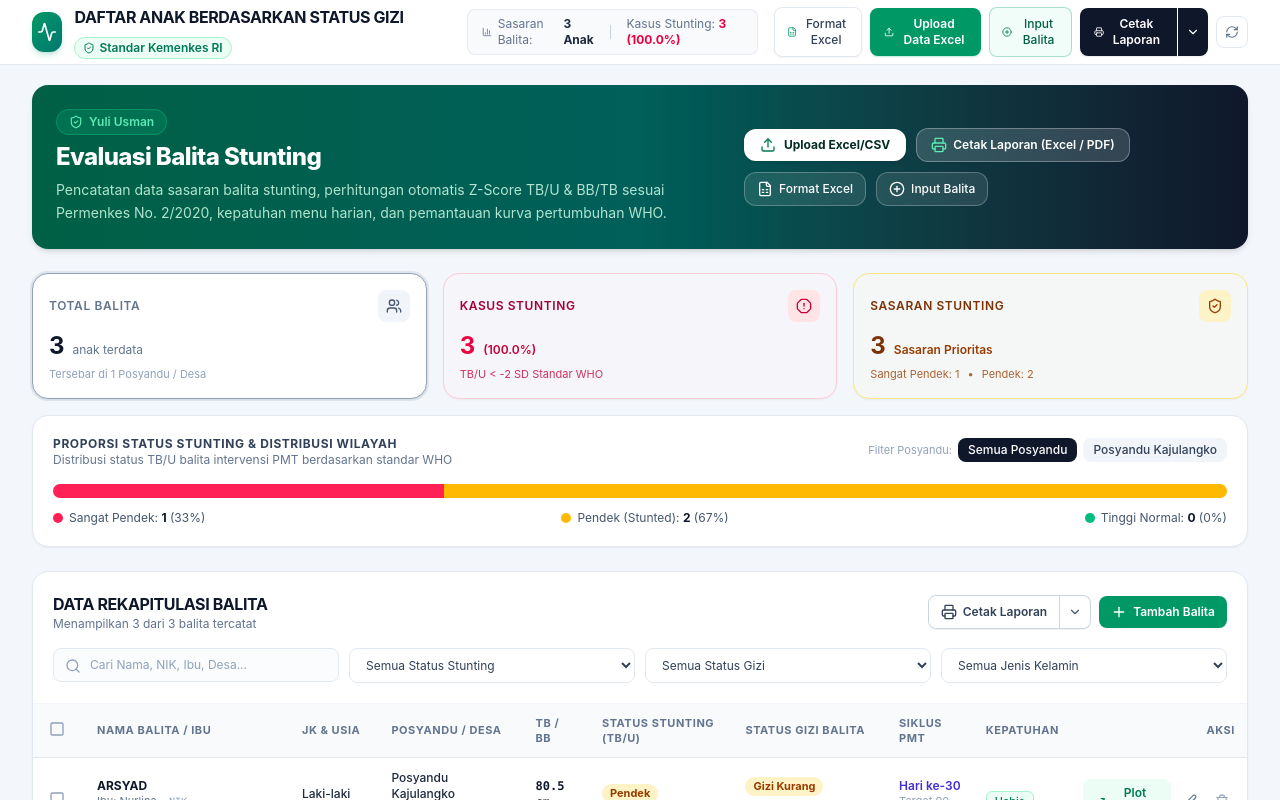
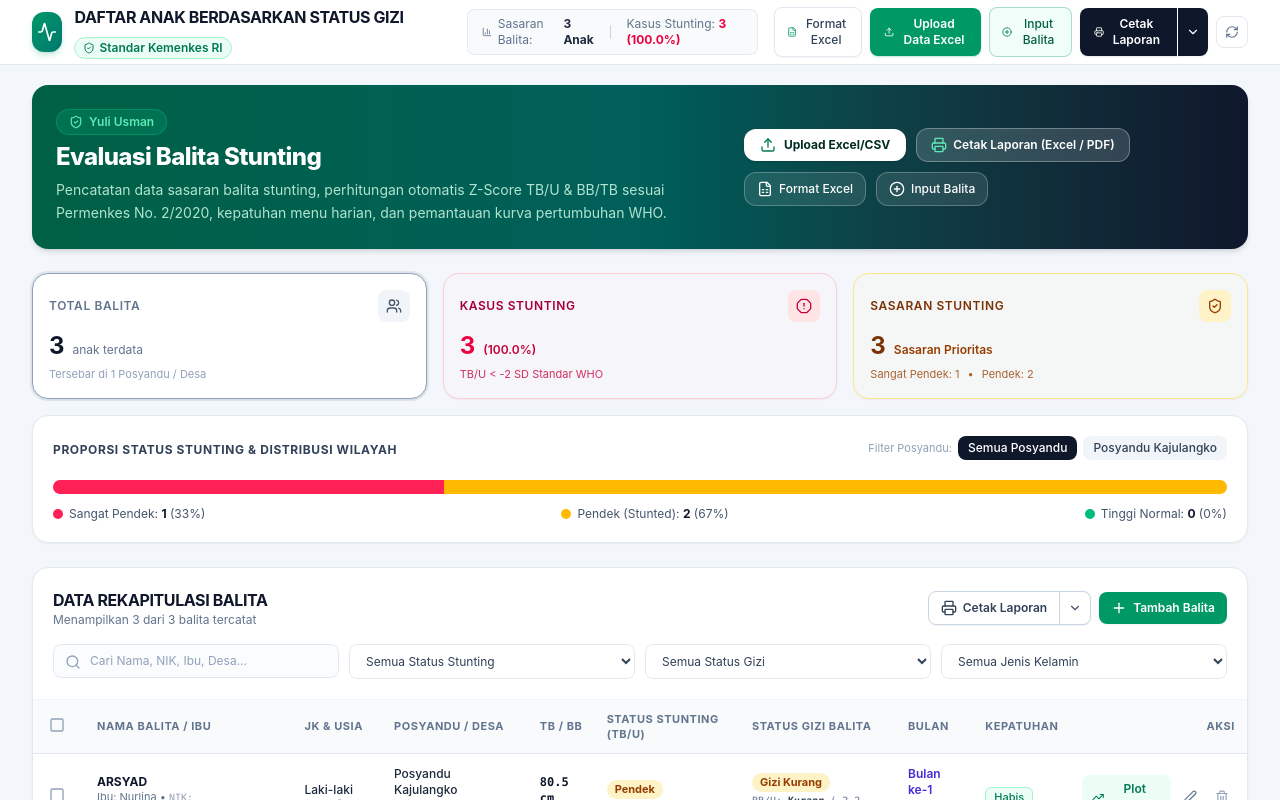
Before and after one commit to taufikrasyid10-dot/Taufik-Rasyid, a React (Vite) app: page / in a window 1280 px wide. Shown: the top 800 px of the page. Built offline with nearby package versions, Linux system fonts and the light colour scheme.

Commit message:
refactor: rename terminology from PMT to Stunting
Generalize application terminology to focus on stunting monitoring rather than specific PMT programs, and update progress tracking to monthly increments.

```diff
--- a/src/App.tsx
+++ b/src/App.tsx
@@ -70,7 +70,7 @@ export default function App() {
   const handleResetData = () => {
     if (confirm('Kembalikan data ke 3 balita sasaran stunting (ARSYAD, MOHAMMAD ALFA RISKI, NURHAFIZAH)?')) {
       setData(INITIAL_PMT_DATA);
-      showToast('Data berhasil diperbarui: 3 balita stunting sasaran PMT.');
+      showToast('Data berhasil diperbarui: 3 balita sasaran stunting.');
     }
   };
 
@@ -89,7 +89,7 @@ export default function App() {
           setIsManualEntryOpen(true);
         }}
         onOpenPrintReport={() => setIsPrintReportOpen(true)}
-        onExportExcel={() => exportDataToExcel(data, 'Cetakan_Evaluasi_PMT_Stunting')}
+        onExportExcel={() => exportDataToExcel(data, 'Cetakan_Evaluasi_Stunting')}
         onResetData={handleResetData}
       />
 
@@ -191,7 +191,7 @@ export default function App() {
       <footer className="border-t border-slate-200 bg-white py-4 mt-auto print:hidden">
         <div className="mx-auto max-w-7xl px-4 sm:px-6 lg:px-8 flex flex-col sm:flex-row items-center justify-between gap-2 text-xs text-slate-500">
           <div>
-            Sistem Penguplotan &amp; Evaluasi Antropometri Balita PMT Stunting • Standar Kemenkes RI
+            Sistem Penguplotan &amp; Evaluasi Antropometri Balita Stunting • Standar Kemenkes RI
           </div>
           <div>
             Data tersimpan aman di penyimpanan lokal peramban web
--- a/src/components/GrowthCurvePlot.tsx
+++ b/src/components/GrowthCurvePlot.tsx
@@ -163,7 +163,7 @@ export default function GrowthCurvePlot({ balita, onClose, onSelectAnother, allB
               <p className="text-base font-bold text-slate-800 mt-0.5">
                 {tbGain >= 0 ? `+${tbGain}` : tbGain} cm
               </p>
-              <span className="text-[10px] text-slate-400">Selama siklus PMT</span>
+              <span className="text-[10px] text-slate-400">Selama pemantauan</span>
             </div>
 
             <div className="rounded-xl border border-slate-200 bg-slate-50/70 p-3">
@@ -183,7 +183,7 @@ export default function GrowthCurvePlot({ balita, onClose, onSelectAnother, allB
                 Kemajuan Program
               </span>
               <p className="text-base font-bold text-indigo-700 mt-0.5">
-                Hari ke-{balita.hariPMT} / {balita.totalHariProgram}
+                Bulan ke-{Math.max(1, Math.ceil(balita.hariPMT / 30))} (Hari {balita.hariPMT})
               </p>
               <div className="w-full bg-slate-200 rounded-full h-1.5 mt-1">
                 <div
@@ -196,7 +196,7 @@ export default function GrowthCurvePlot({ balita, onClose, onSelectAnother, allB
             <div className="rounded-xl border border-slate-200 bg-slate-50/70 p-3">
               <span className="text-[11px] text-slate-500 flex items-center gap-1">
                 <Award className="h-3.5 w-3.5 text-amber-600" />
-                Kepatuhan PMT
+                Tingkat Kepatuhan
               </span>
               <p className="text-base font-bold text-amber-800 mt-0.5">
                 {balita.kepatuhan}
@@ -412,13 +412,13 @@ export default function GrowthCurvePlot({ balita, onClose, onSelectAnother, allB
           {/* Full History Timeline Table */}
           <div>
             <h4 className="text-xs font-bold uppercase text-slate-500 tracking-wider mb-2">
-              Log Riwayat Pengukuran Siklus PMT
+              Log Riwayat Pengukuran Bulanan
             </h4>
             <div className="overflow-hidden rounded-xl border border-slate-200">
               <table className="w-full text-left text-xs text-slate-700">
                 <thead className="bg-slate-50 text-[11px] font-semibold text-slate-500 uppercase border-b border-slate-200">
                   <tr>
-                    <th className="px-3 py-2.5">Siklus</th>
+                    <th className="px-3 py-2.5">Bulan</th>
                     <th className="px-3 py-2.5">Tanggal</th>
                     <th className="px-3 py-2.5">Tinggi (cm)</th>
                     <th className="px-3 py-2.5">Berat (kg)</th>
@@ -433,7 +433,7 @@ export default function GrowthCurvePlot({ balita, onClose, onSelectAnother, allB
                       onClick={() => setSelectedPointIndex(idx)}
                       className={`cursor-pointer hover:bg-slate-50 ${activePoint === p ? 'bg-emerald-50/60 font-medium' : ''}`}
                     >
-                      <td className="px-3 py-2 font-semibold text-emerald-800">Hari ke-{p.hariPMT}</td>
+                      <td className="px-3 py-2 font-semibold text-emerald-800">Bulan ke-{Math.max(1, Math.ceil(p.hariPMT / 30))} (Hari {p.hariPMT})</td>
                       <td className="px-3 py-2">{p.tanggal}</td>
                       <td className="px-3 py-2 font-mono">{p.tinggiBadan} cm</td>
                       <td className="px-3 py-2 font-mono">{p.beratBadan} kg</td>
--- a/src/components/ManualEntryModal.tsx
+++ b/src/components/ManualEntryModal.tsx
@@ -162,7 +162,7 @@ export default function ManualEntryModal({
         <div className="flex items-center justify-between border-b border-slate-100 px-6 py-4 bg-slate-50">
           <div>
             <h2 className="text-base font-bold text-slate-900">
-              {initialData ? 'Ubah Data Balita PMT' : 'Input Data Balita PMT Baru'}
+              {initialData ? 'Ubah Data Balita' : 'Input Data Balita Baru'}
             </h2>
             <p className="text-xs text-slate-500">
               Formulir pencatatan pengukuran dan kalkulasi status stunting otomatis
--- a/src/components/PmtDataTable.tsx
+++ b/src/components/PmtDataTable.tsx
@@ -144,9 +144,9 @@ export default function PmtDataTable({
     }
 
     if (format === 'xlsx') {
-      exportDataToExcel(exportTargets, `Rekap_PMT_Stunting_${selectedPosyandu !== 'Semua' ? selectedPosyandu : 'Semua'}`);
+      exportDataToExcel(exportTargets, `Rekap_Stunting_${selectedPosyandu !== 'Semua' ? selectedPosyandu : 'Semua'}`);
     } else {
-      exportDataToCSV(exportTargets, `Rekap_PMT_Stunting_${selectedPosyandu !== 'Semua' ? selectedPosyandu : 'Semua'}`);
+      exportDataToCSV(exportTargets, `Rekap_Stunting_${selectedPosyandu !== 'Semua' ? selectedPosyandu : 'Semua'}`);
     }
   };
 
@@ -396,7 +396,7 @@ export default function PmtDataTable({
               <th className="px-3 py-3">TB / BB</th>
               <th className="px-3 py-3">Status Stunting (TB/U)</th>
               <th className="px-3 py-3">Status Gizi Balita</th>
-              <th className="px-3 py-3">Siklus PMT</th>
+              <th className="px-3 py-3">BULAN</th>
               <th className="px-3 py-3">Kepatuhan</th>
               <th className="px-3 py-3 text-right">Aksi</th>
             </tr>
@@ -408,7 +408,7 @@ export default function PmtDataTable({
                   <div className="flex flex-col items-center justify-center gap-2">
                     <AlertCircle className="h-8 w-8 text-slate-300" />
                     <p className="font-semibold text-slate-600">Tidak ada data balita yang cocok</p>
-                    <p className="text-xs text-slate-400">Silakan ubah filter pencarian atau unggah file data PMT baru.</p>
+                    <p className="text-xs text-slate-400">Silakan ubah filter pencarian atau unggah file data baru.</p>
                   </div>
                 </td>
               </tr>
@@ -510,10 +510,10 @@ export default function PmtDataTable({
                       </div>
                     </td>
 
-                    {/* Siklus PMT */}
+                    {/* Bulan */}
                     <td className="px-3 py-3">
-                      <div className="font-semibold text-indigo-700">Hari ke-{balita.hariPMT}</div>
-                      <div className="text-[11px] text-slate-400">Target 90 Hari</div>
+                      <div className="font-semibold text-indigo-700">Bulan ke-{Math.max(1, Math.ceil(balita.hariPMT / 30))}</div>
+                      <div className="text-[11px] text-slate-400">Hari ke-{balita.hariPMT}</div>
                     </td>
 
                     {/* Kepatuhan */}
--- a/src/components/PrintReportModal.tsx
+++ b/src/components/PrintReportModal.tsx
@@ -23,7 +23,7 @@ export default function PrintReportModal({ isOpen, onClose, data }: PrintReportM
   };
 
   const handleExportExcel = () => {
-    exportDataToExcel(data, 'Cetakan_Evaluasi_PMT_Stunting');
+    exportDataToExcel(data, 'Cetakan_Evaluasi_Stunting');
   };
 
   const currentDate = new Date().toLocaleDateString('id-ID', {
@@ -43,7 +43,7 @@ export default function PrintReportModal({ isOpen, onClose, data }: PrintReportM
           <div>
             <div className="flex items-center gap-2">
               <h2 className="text-sm font-bold text-slate-800">
-                Cetakan Laporan Evaluasi PMT Stunting
+                Cetakan Laporan Evaluasi Stunting
               </h2>
               <span className="rounded-full bg-emerald-100 text-emerald-800 px-2 py-0.5 text-[10px] font-bold">
                 Excel &amp; PDF
@@ -160,7 +160,7 @@ export default function PrintReportModal({ isOpen, onClose, data }: PrintReportM
           {/* Official Letterhead (Kop Surat Laporan) */}
           <div className="text-center border-b-2 border-slate-800 pb-4">
             <h1 className="text-base font-bold uppercase tracking-wider text-slate-900">
-              Laporan Rekapitulasi Pemberian Makanan Tambahan (PMT)
+              Laporan Rekapitulasi Data Evaluasi Stunting Balita
             </h1>
             <h2 className="text-sm font-semibold uppercase tracking-wide text-slate-700">
               Program Intervensi Pencegahan & Percepatan Penurunan Stunting Balita
@@ -212,7 +212,7 @@ export default function PrintReportModal({ isOpen, onClose, data }: PrintReportM
                   <th className="p-2 border-r border-slate-300 text-center">Z-Score TB/U</th>
                   <th className="p-2 border-r border-slate-300">Status Stunting</th>
                   <th className="p-2 border-r border-slate-300">Status Gizi Balita</th>
-                  <th className="p-2 text-center">Hari PMT</th>
+                  <th className="p-2 text-center">BULAN</th>
                 </tr>
               </thead>
               <tbody className="divide-y divide-slate-200">
@@ -236,7 +236,7 @@ export default function PrintReportModal({ isOpen, onClose, data }: PrintReportM
                       <span className="font-semibold text-slate-800">{item.statusBBTB || 'Gizi Baik'}</span>
                       <span className="text-slate-500 block text-[10px]">BB/U: {item.statusBBU || 'Normal'}</span>
                     </td>
-                    <td className="p-2 text-center font-mono">Hari ke-{item.hariPMT}</td>
+                    <td className="p-2 text-center font-mono">Bulan ke-{Math.max(1, Math.ceil(item.hariPMT / 30))}</td>
                   </tr>
                 ))}
               </tbody>
@@ -257,7 +257,7 @@ export default function PrintReportModal({ isOpen, onClose, data }: PrintReportM
               <p className="font-semibold text-slate-900 mt-1">Bidan Desa / Koordinator Kader Posyandu</p>
               <div className="h-20" />
               <p className="font-bold underline text-slate-900">( ..................................................... )</p>
-              <p className="text-[11px] text-slate-500">Kader Pelaksana PMT Lokal</p>
+              <p className="text-[11px] text-slate-500">Kader Posyandu</p>
             </div>
           </div>
 
--- a/src/components/StatisticsOverview.tsx
+++ b/src/components/StatisticsOverview.tsx
@@ -116,9 +116,6 @@ export default function StatisticsOverview({
             <h3 className="text-xs font-bold uppercase tracking-wider text-slate-700">
               Proporsi Status Stunting & Distribusi Wilayah
             </h3>
-            <p className="text-xs text-slate-500">
-              Distribusi status TB/U balita intervensi PMT berdasarkan standar WHO
-            </p>
           </div>
 
           {/* Quick Posyandu Filter */}
--- a/src/components/UploadModal.tsx
+++ b/src/components/UploadModal.tsx
@@ -92,7 +92,7 @@ export default function UploadModal({ isOpen, onClose, onConfirmUpload }: Upload
           <div>
             <h2 className="text-lg font-bold text-slate-900 flex items-center gap-2">
               <Upload className="h-5 w-5 text-emerald-600" />
-              Penguplotan Data PMT Balita Stunting
+              Penguplotan Data Balita Stunting
             </h2>
             <p className="text-xs text-slate-500 mt-0.5">
               Unggah file rekapan Excel (.xlsx, .xls) atau CSV hasil penimbangan Posyandu
@@ -362,7 +362,7 @@ export default function UploadModal({ isOpen, onClose, onConfirmUpload }: Upload
                   disabled={summary.validRows === 0}
                   className="inline-flex items-center gap-1.5 rounded-lg bg-emerald-600 px-4 py-2 text-xs font-semibold text-white shadow-sm hover:bg-emerald-700 active:scale-95 transition disabled:opacity-50"
                 >
-                  <span>Simpan {summary.validRows} Data PMT</span>
+                  <span>Simpan {summary.validRows} Data Balita</span>
                   <ArrowRight className="h-3.5 w-3.5" />
                 </button>
               </div>
--- a/src/utils/excelHelper.ts
+++ b/src/utils/excelHelper.ts
@@ -22,7 +22,7 @@ function normalizeKey(key: string): string {
 }
 
 /**
- * Template Kolom Baku PMT Stunting
+ * Template Kolom Baku Evaluasi Stunting
  */
 export const TEMPLATE_COLUMNS = [
   'NIK',
@@ -38,8 +38,8 @@ export const TEMPLATE_COLUMNS = [
   'Tinggi Badan (cm)',
   'Lingkar Lengan LiLA (cm)',
   'Lingkar Kepala (cm)',
-  'Hari PMT ke-',
-  'Menu PMT Lokal',
+  'Bulan ke-',
+  'Menu Makanan Lokal',
   'Kepatuhan Konsumsi',
   'Catatan Kesehatan',
 ];
@@ -63,8 +63,8 @@ export function downloadExcelTemplate() {
       'Tinggi Badan (cm)': 80.5,
       'Lingkar Lengan LiLA (cm)': 12.5,
       'Lingkar Kepala (cm)': 46.2,
-      'Hari PMT ke-': 30,
-      'Menu PMT Lokal': 'MENU NASI GORENG CERIA (Ayam Suwir, Telur, Wortel, Selada)',
+      'Bulan ke-': 1,
+      'Menu Makanan Lokal': 'MENU NASI GORENG CERIA (Ayam Suwir, Telur, Wortel, Selada)',
       'Kepatuhan Konsumsi': 'Habis',
       'Catatan Kesehatan': 'Sasaran stunting (TB/U -2.43 SD). Nafsu makan membaik saat intervensi.',
     },
@@ -82,8 +82,8 @@ export function downloadExcelTemplate() {
       'Tinggi Badan (cm)': 75.0,
       'Lingkar Lengan LiLA (cm)': 12.1,
       'Lingkar Kepala (cm)': 45.0,
-      'Hari PMT ke-': 30,
-      'Menu PMT Lokal': 'MENU SOTO AYAM (Ayam Kampung, Bihun, Tauge, Kaldu Kaya Protein)',
+      'Bulan ke-': 1,
+      'Menu Makanan Lokal': 'MENU SOTO AYAM (Ayam Kampung, Bihun, Tauge, Kaldu Kaya Protein)',
       'Kepatuhan Konsumsi': 'Habis',
       'Catatan Kesehatan': 'Stunting Sangat Pendek (TB/U -3.48 SD). Memerlukan pendampingan makan intensif.',
     },
@@ -101,8 +101,8 @@ export function downloadExcelTemplate() {
       'Tinggi Badan (cm)': 79.5,
       'Lingkar Lengan LiLA (cm)': 12.4,
       'Lingkar Kepala (cm)': 45.8,
-      'Hari PMT ke-': 30,
-      'Menu PMT Lokal': 'MENU SUP BOLA-BOLA TAHU AYAM + WORTEL',
+      'Bulan ke-': 1,
+      'Menu Makanan Lokal': 'MENU SUP BOLA-BOLA TAHU AYAM + WORTEL',
       'Kepatuhan Konsumsi': 'Habis',
       'Catatan Kesehatan': 'Sasaran stunting (TB/U -2.83 SD). Didampingi kader Posyandu saat makan.',
     }
@@ -125,14 +125,14 @@ export function downloadExcelTemplate() {
     { wch: 16 }, // TB
     { wch: 18 }, // LiLA
     { wch: 16 }, // LK
-    { wch: 14 }, // Hari PMT
-    { wch: 35 }, // Menu PMT
+    { wch: 14 }, // Bulan
+    { wch: 35 }, // Menu
     { wch: 18 }, // Kepatuhan
     { wch: 30 }, // Catatan
   ];
 
   const wb = XLSX.utils.book_new();
-  XLSX.utils.book_append_sheet(wb, ws, 'Template_PMT_Stunting');
+  XLSX.utils.book_append_sheet(wb, ws, 'Template_Stunting');
 
   // Add petunjuk sheet
   const guidelines = [
@@ -147,13 +147,13 @@ export function downloadExcelTemplate() {
   const wsGuide = XLSX.utils.json_to_sheet(guidelines);
   XLSX.utils.book_append_sheet(wb, wsGuide, 'Petunjuk_Pengisian');
 
-  XLSX.writeFile(wb, 'Template_Data_PMT_Stanting_Balita.xlsx');
+  XLSX.writeFile(wb, 'Template_Data_Stanting_Balita.xlsx');
 }
 
 /**
- * Ekspor / Cetak Lembar Rekapitulasi Balita PMT ke Excel (.xlsx)
+ * Ekspor / Cetak Lembar Rekapitulasi Balita ke Excel (.xlsx)
  */
-export function exportDataToExcel(data: BalitaPMT[], filename = 'Cetakan_Evaluasi_PMT_Stunting') {
+export function exportDataToExcel(data: BalitaPMT[], filename = 'Cetakan_Evaluasi_Stunting') {
   const exportRows = data.map((item, idx) => ({
     'No': idx + 1,
     'NIK': item.nik,
@@ -173,8 +173,8 @@ export function exportDataToExcel(data: BalitaPMT[], filename = 'Cetakan_Evaluas
     'Z-Score BB/U': item.zScoreBBU,
     'Status Berat Badan (BB/U)': item.statusBBU,
     'Status Gizi (BB/TB)': item.statusBBTB,
-    'Hari PMT ke-': item.hariPMT,
-    'Menu PMT': item.menuPMT,
+    'BULAN': `Bulan ke-${Math.max(1, Math.ceil(item.hariPMT / 30))} (Hari ke-${item.hariPMT})`,
+    'Menu Makanan': item.menuPMT,
     'Kepatuhan Konsumsi': item.kepatuhan,
     'Status Intervensi': item.statusIntervensi,
     'Catatan Kesehatan': item.catatanKesehatan,
@@ -202,8 +202,8 @@ export function exportDataToExcel(data: BalitaPMT[], filename = 'Cetakan_Evaluas
     { wch: 14 }, // Z-Score BB/U
     { wch: 22 }, // Status BB/U
     { wch: 18 }, // Status BB/TB
-    { wch: 14 }, // Hari PMT
-    { wch: 35 }, // Menu PMT
+    { wch: 20 }, // BULAN
+    { wch: 35 }, // Menu Makanan
     { wch: 18 }, // Kepatuhan
     { wch: 20 }, // Status Intervensi
     { wch: 35 }, // Catatan Kesehatan
@@ -226,15 +226,15 @@ export function exportDataToExcel(data: BalitaPMT[], filename = 'Cetakan_Evaluas
   });
 
   const summaryRows = [
-    { 'Parameter': 'Judul Laporan', 'Keterangan': 'LAPORAN EVALUASI PEMBERIAN MAKANAN TAMBAHAN (PMT) BALITA STUNTING' },
+    { 'Parameter': 'Judul Laporan', 'Keterangan': 'LAPORAN EVALUASI DATA BALITA STUNTING' },
     { 'Parameter': 'Puskesmas Pengampu', 'Keterangan': data[0]?.puskesmas || 'Puskesmas Ampana Tete' },
     { 'Parameter': 'Tanggal Cetak Laporan', 'Keterangan': currentDate },
     { 'Parameter': 'Standar Baku Antropometri', 'Keterangan': 'Permenkes RI No. 2 Tahun 2020 (WHO Child Growth Standards)' },
-    { 'Parameter': 'Total Balita Sasaran PMT', 'Keterangan': `${total} Anak` },
+    { 'Parameter': 'Total Balita Sasaran', 'Keterangan': `${total} Anak` },
     { 'Parameter': 'Balita Kategori Sangat Pendek (Severely Stunted)', 'Keterangan': `${sangatPendek} Anak` },
     { 'Parameter': 'Balita Kategori Pendek (Stunted)', 'Keterangan': `${pendek} Anak` },
     { 'Parameter': 'Total Prevalensi Stunting dalam Program', 'Keterangan': `${sangatPendek + pendek} Anak (${total > 0 ? Math.round(((sangatPendek + pendek) / total) * 100) : 0}%)` },
-    { 'Parameter': 'Kepatuhan Konsumsi PMT Baik (Habis / 3/4 Porsi)', 'Keterangan': `${patuh} Anak (${total > 0 ? Math.round((patuh / total) * 100) : 0}%)` },
+    { 'Parameter': 'Kepatuhan Konsumsi Makanan Baik (Habis / 3/4 Porsi)', 'Keterangan': `${patuh} Anak (${total > 0 ? Math.round((patuh / total) * 100) : 0}%)` },
   ];
   const wsSummary = XLSX.utils.json_to_sheet(summaryRows);
   wsSummary['!cols'] = [{ wch: 38 }, { wch: 60 }];
@@ -246,7 +246,7 @@ export function exportDataToExcel(data: BalitaPMT[], filename = 'Cetakan_Evaluas
 /**
  * Ekspor Data ke Format CSV
  */
-export function exportDataToCSV(data: BalitaPMT[], filename = 'Data_PMT_Stunting') {
+export function exportDataToCSV(data: BalitaPMT[], filename = 'Data_Stunting') {
   const exportRows = data.map((item, idx) => ({
     'No': idx + 1,
     'NIK': item.nik,
@@ -263,7 +263,7 @@ export function exportDataToCSV(data: BalitaPMT[], filename = 'Data_PMT_Stunting
     'Tinggi Badan (cm)': item.tinggiBadan,
     'Z-Score TB/U': item.zScoreTBU,
     'Status Stunting': item.statusTBU,
-    'Hari PMT': item.hariPMT,
+    'BULAN': Math.max(1, Math.ceil(item.hariPMT / 30)),
     'Kepatuhan': item.kepatuhan,
     'Status Intervensi': item.statusIntervensi,
   }));
@@ -287,8 +287,8 @@ export async function parseUploadedFile(file: File): Promise<UploadSummary> {
   const arrayBuffer = await file.arrayBuffer();
   const workbook = XLSX.read(arrayBuffer, { type: 'array' });
 
-  // Ambil sheet pertama atau sheet dengan nama yang mengandung PMT
-  const sheetName = workbook.SheetNames.find(n => n.toLowerCase().includes('pmt') || n.toLowerCase().includes('data')) || workbook.SheetNames[0];
+  // Ambil sheet pertama atau sheet dengan nama yang relevan
+  const sheetName = workbook.SheetNames.find(n => n.toLowerCase().includes('stunting') || n.toLowerCase().includes('balita') || n.toLowerCase().includes('data')) || workbook.SheetNames[0];
   const worksheet = workbook.Sheets[sheetName];
 
   if (!worksheet) {
@@ -407,7 +407,7 @@ export async function parseUploadedFile(file: File): Promise<UploadSummary> {
       lingkarKepala: mapped.lingkarKepala || undefined,
       hariPMT,
       totalHariProgram: 90,
-      menuPMT: mapped.menuPMT || 'Menu PMT Pangan Lokal (Kemenkes)',
+      menuPMT: mapped.menuPMT || 'Menu Pangan Lokal Bergizi',
       kepatuhan,
       statusTBU,
       statusBBU,
--- a/src/utils/nutritionStandards.ts
+++ b/src/utils/nutritionStandards.ts
@@ -200,13 +200,13 @@ export function getStatusBBTB(zScore: number): StatusBBTB {
 export function determineIntervensiStatus(
   statusTBU: StatusTBU,
   kepatuhan: string,
-  hariPMT: number
+  hariKe: number
 ): StatusIntervensi {
   if (statusTBU === 'Sangat Pendek' && kepatuhan === 'Tidak Dikonsumsi') {
     return 'Kritis';
   }
   if (statusTBU === 'Sangat Pendek' || statusTBU === 'Pendek') {
-    if (hariPMT >= 60 && (kepatuhan === 'Habis' || kepatuhan === '3/4 Porsi')) {
+    if (hariKe >= 60 && (kepatuhan === 'Habis' || kepatuhan === '3/4 Porsi')) {
       return 'Membaik';
     }
     return 'Perlu Tindak Lanjut';
```
Also changed, not shown: src/data/samplePmtData.ts (+4 -4 lines).
